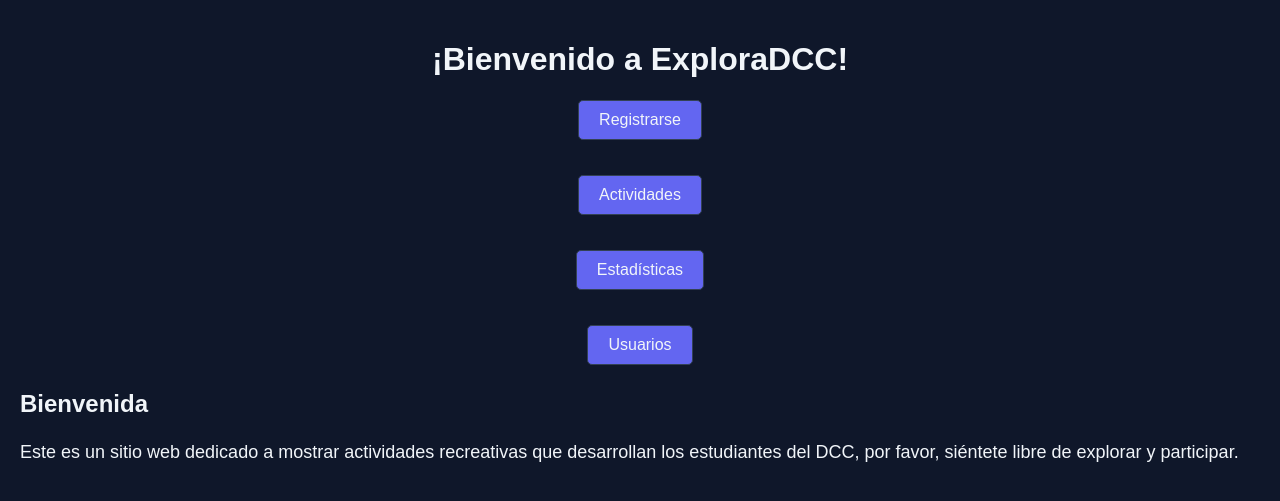
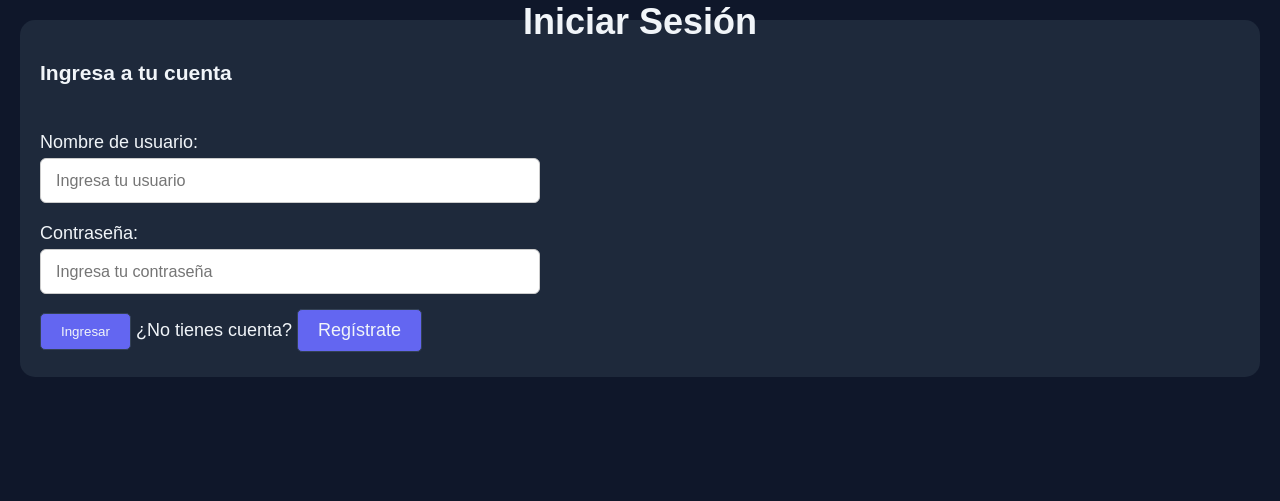
Before and after one commit to tebaan8490/desarrollo_web_Esteban_Contreras, a Flask app: page / in a window 1280 px wide. Shown: the top 501 px of the page. Run offline with Flask 3, Linux system fonts and the light colour scheme.

Commit message:
feat: agrega la ruta de login como index

```diff
--- a/templates/estadisticas.html
+++ b/templates/estadisticas.html
@@ -4,7 +4,8 @@
     <header class="header">
         <h1 class="titulo-web">Estadísticas - ExploraDCC</h1>
         <nav class="nav">
-            <a href="{{ url_for('index') }}" class="button">Inicio</a>
+            <a href="{{ url_for('index') }}" class="button">Salir</a>
+            <a href="{{ url_for('inicio') }}" class="button">Inicio</a>
             <a href="{{ url_for('registro') }}" class="button">Registrarse</a>
             <a href="{{ url_for('actividades') }}" class="button">Actividades</a>
             <a href="{{ url_for('usuarios') }}" class="button">Usuarios</a>
--- a/templates/index.html
+++ b/templates/index.html
@@ -1,24 +1,35 @@
 {% extends "base.html" %}
-{% block title %}ExploraDCC{% endblock %}
+{% block title %}Iniciar Sesión{% endblock %}
+
 {% block content %}
-<body>
-    <header>
-        <h1 class="tituloweb">¡Bienvenido a ExploraDCC!</h1>
-        <nav class="menu">
-            <a href="{{ url_for('registro') }}" class="button">Registrarse</a>
-            <a href="{{ url_for('actividades') }}" class="button">Actividades</a>
-            <a href="{{ url_for('estadisticas') }}" class="button">Estadísticas</a>
-            <a href="{{ url_for('usuarios') }}" class="button">Usuarios</a>
-        </nav>
+    <header class="header">
+        <h1 class="titulo-web">Iniciar Sesión</h1>
     </header>
-
     <main>
         <section>
-            <h2>Bienvenida</h2>
-            <p>Este es un sitio web dedicado a mostrar actividades recreativas que desarrollan los estudiantes del DCC, por favor, siéntete libre de explorar y participar.</p>
+            {% if error %}
+            <div id="val-box" class="error-box">
+                <h3 id="val-msg">{{ error }}</h3>
+            </div>
+            {% endif %}
+
+            <form id="login-form" action="{{ url_for('login') }}" method="POST">
+                <h3>Ingresa a tu cuenta</h3><br>
+                <div class="campo">
+                    <label for="nombre_usuario">Nombre de usuario:</label>
+                    <input type="text" id="nombre_usuario" name="nombre_usuario" placeholder="Ingresa tu usuario" required>
+                </div>
+                <div class="campo">
+                    <label for="contrasena">Contraseña:</label>
+                    <input type="password" id="contrasena" name="contrasena" placeholder="Ingresa tu contraseña" required>
+                </div>
+                <button id="submit-btn" type="submit" class="button">Ingresar</button>
+                ¿No tienes cuenta?
+                <a href" {{ url_for('registro') }}" class="button">Regístrate</a>
+            </form>
         </section>
     </main>
 {% endblock %}
 {% block script %}
-    <script src="{{ url_for('static', filename='js/index.js') }}"></script>
+    <script src="{{ url_for('static', filename='js/login.js') }}"></script>
 {% endblock %}
--- a/templates/usuarios.html
+++ b/templates/usuarios.html
@@ -5,7 +5,8 @@
     <header class="header">
         <h1 class="titulo-web">Usuarios - ExploraDCC</h1>
         <nav class="nav">
-            <a href="{{ url_for('index') }}" class="button">Inicio</a>
+            <a href="{{ url_for('index') }}" class="button">Salir</a>
+            <a href="{{ url_for('inicio') }}" class="button">Inicio</a>
             <a href="{{ url_for('registro') }}" class="button">Registrarse</a>
             <a href="{{ url_for('actividades') }}" class="button">Actividades</a>
             <a href="{{ url_for('estadisticas') }}" class="button">Estadísticas</a>
```
Also changed, not shown: templates/actividades.html (+15 -12 lines), templates/inicio.html (added, +24 -0 lines), templates/registro.html (+2 -6 lines).
